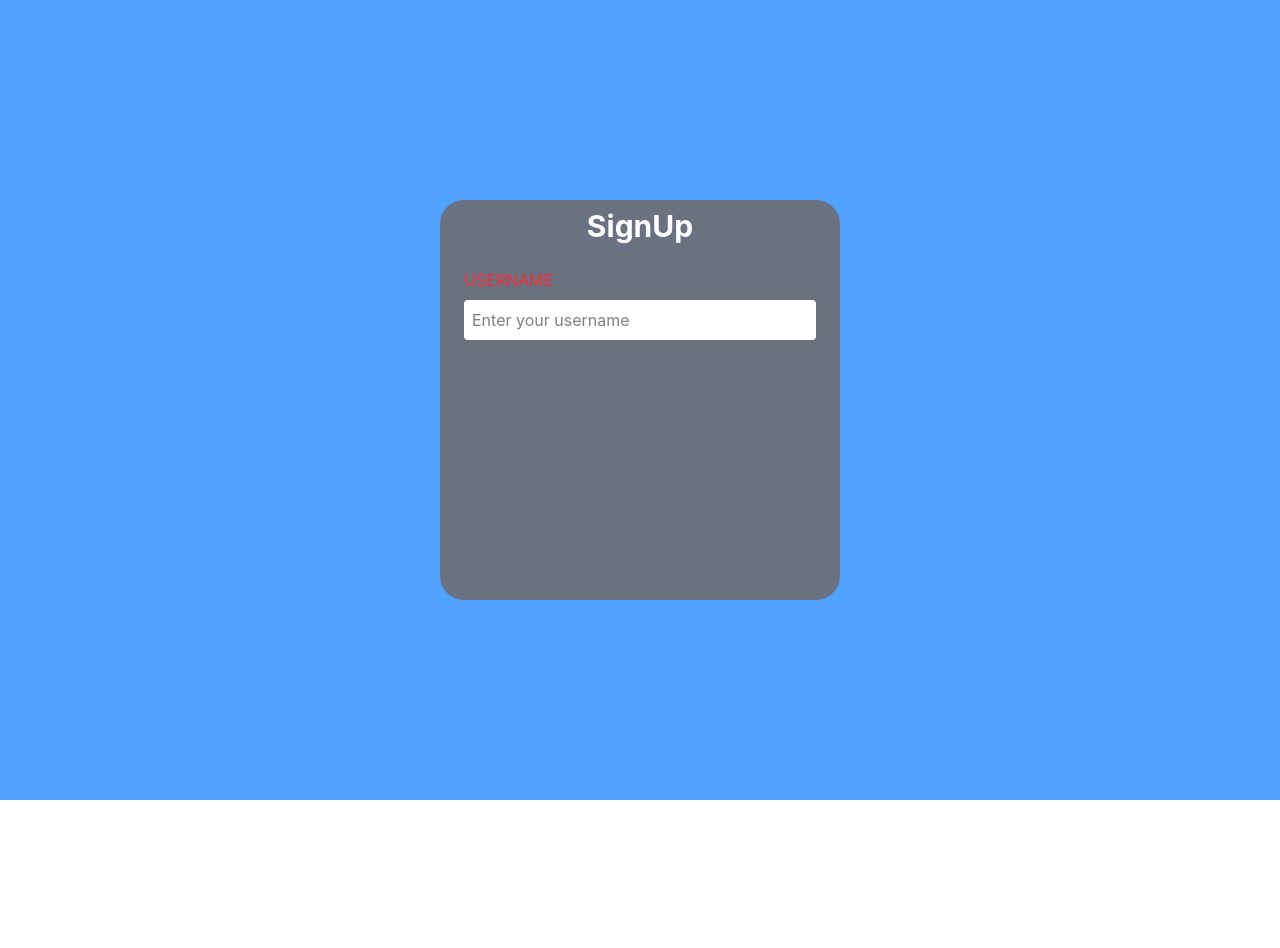
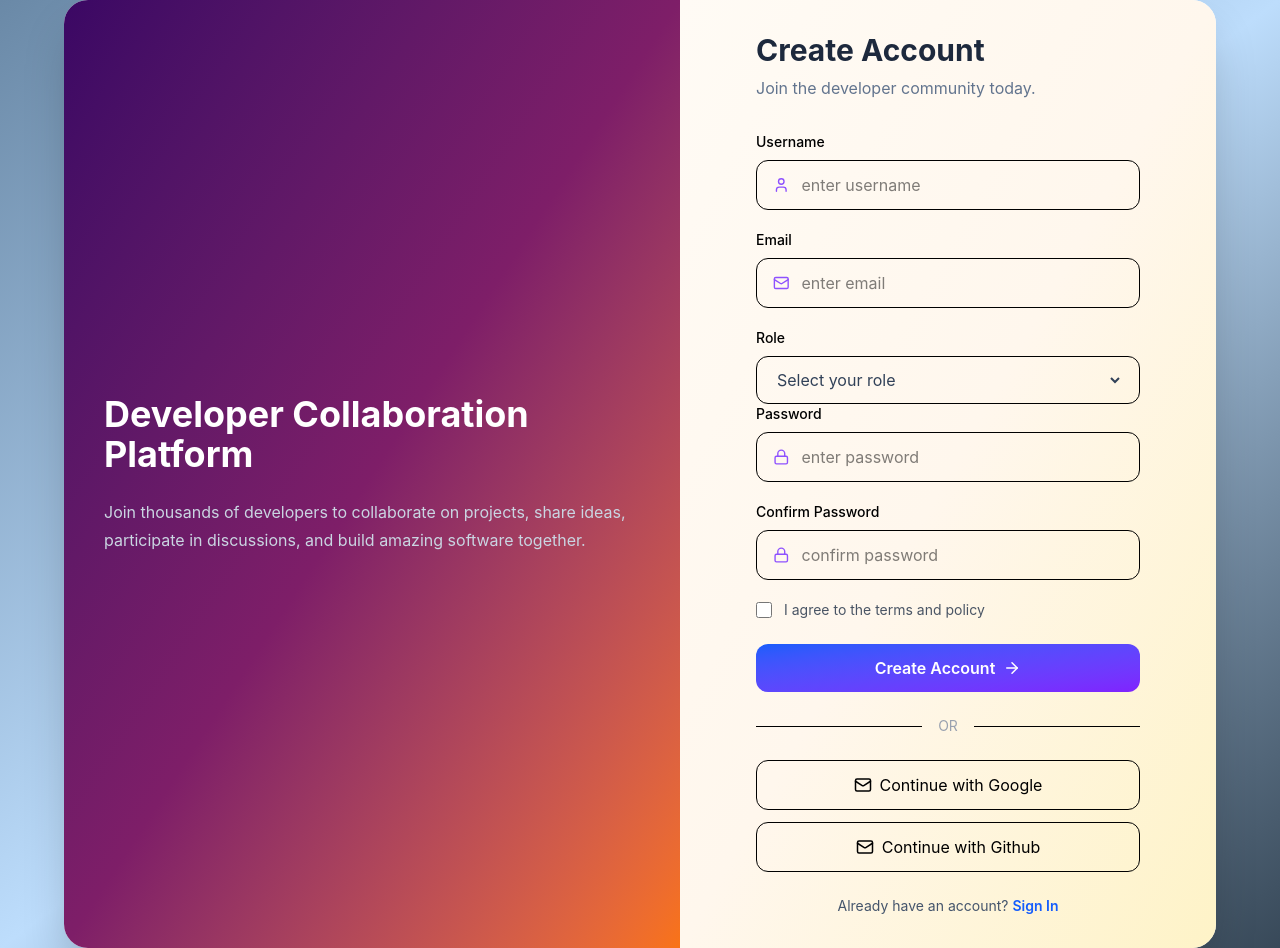
Before and after one commit to ankuryadavgithub/Developer-Collaboration-Platform, a React (Vite) app in the folder client/: page /signup in a window 1280 px wide. Before the commit the page ends 800 px from the top, so only its background shows below. Built offline with nearby package versions, Linux system fonts and the light colour scheme.

Commit message:
Added Login Page Design

```diff
--- a/client/src/pages/signup.jsx
+++ b/client/src/pages/signup.jsx
@@ -4,13 +4,175 @@ import { Mail, Lock, User, ArrowRight } from "lucide-react";
 
 function Signup() {
   return (
-    <div className=" min-h-screen  bg-blue-400 flex justify-center items-center">
-      <div className="bg-gray-500 h-100 w-100 rounded-3xl ">
-        <h1 className="text-3xl font-bold text-white text-center pt-2">SignUp</h1>
-          <div className="m-6 flex flex-col">
-            <label className="text-red-500" htmlFor="name">USERNAME</label>
-            <input id ="name" placeholder="Enter your username" className="mt-2 p-2 bg-white rounded text-black" type="text" />
+    <div className=" min-h-screen  bg-linear-to-br from-[#6A89A7] via-[#BDDDFC] via-[#88BDF2] to-[#384959] flex justify-center items-center">
+      <div className="flex w-full max-w-6xl min-h-[650px] rounded-3xl overflow-hidden shadow-2xl bg-white">
+        {/* /left side */}
+        <div className="flex-1 bg-linear-to-br from-[#3B0764] via-[#7E1E68] to-[#F97316] text-white p-10 flex flex-col justify-center">
+          <h1 className="text-4xl font-bold mb-6">
+            Developer Collaboration Platform
+          </h1>
+          <p className="text-slate-300 leading-7">
+            Join thousands of developers to collaborate on projects, share
+            ideas, participate in discussions, and build amazing software
+            together.
+          </p>
+        </div>
+
+        {/* right side */}
+        <div className="flex-1 bg-linear-to-br from-[#FFFBF5] via-[#FFF7ED] to-[#FEF3C7] flex items-center justify-center">
+          <div className="w-full max-w-md p-8">
+            <h2 className="text-3xl font-bold text-slate-800">
+              Create Account
+            </h2>
+            <p className=" text-slate-500 mt-2 mb-8">
+              Join the developer community today.
+            </p>
+
+            {/* username */}
+            <div className="mb-5">
+              <label
+                htmlFor="username"
+                className="block text-sm font-medium mb-2"
+              >
+                Username
+              </label>
+              <div className="flex items-center border rounded-xl px-4 py-3  focus-within:border-blue-600 focus-within:ring-2 focus-within:ring-violet-400 transition">
+                <User size={18} className="text-violet-500" />
+                <input
+                  className="ml-3 w-full outline-none bg-transparent"
+                  id="username"
+                  type="text"
+                  placeholder="enter username"
+                />
+              </div>
+            </div>
+
+            {/* email */}
+            <div className="mb-5">
+              <label htmlFor="email" className="block text-sm font-medium mb-2">
+                Email
+              </label>
+              <div className="flex items-center border rounded-xl px-4 py-3  focus-within:border-blue-600 focus-within:ring-2 focus-within:ring-violet-400 transition">
+                <Mail size={18} className="text-violet-500" />
+                <input
+                  className="ml-3 w-full outline-none bg-transparent"
+                  id="email"
+                  type="email"
+                  placeholder="enter email"
+                />
+              </div>
+            </div>
+
+            {/* role selection */}
+            <label
+              htmlFor="roleSelect"
+              className="block text-sm font-medium mb-2"
+            >
+              Role
+            </label>
+            <div className="flex items-center border rounded-xl px-4 py-3  focus-within:border-blue-600 focus-within:ring-2 focus-within:ring-violet-400 transition">
+              <select
+                name="roleSelection"
+                id="roleSelect"
+                className="w-full bg-transparent outline-none text-slate-700 cursor-pointer"
+              >
+                <option value="" disabled selected>
+                  Select your role
+                </option>
+                <option value="project_manager">Project Manager</option>
+                <option value="Developer">Developer</option>
+                <option value="frontend_developer">Frontend Developer</option>
+                <option value="backend_developer">Backend Developer</option>
+                <option value="cloud_engineer">Cloud Engineer</option>
+                <option value="data_scientist">Data Scientist</option>
+                <option value="Intern">Intern</option>
+              </select>
+            </div>
+
+            {/* password */}
+            <div className="mb-5">
+              <label
+                htmlFor="password"
+                className="block text-sm font-medium mb-2"
+              >
+                Password
+              </label>
+              <div className="flex items-center border rounded-xl px-4 py-3  focus-within:border-blue-600 focus-within:ring-2 focus-within:ring-violet-400 transition">
+                <Lock size={18} className="text-violet-500" />
+                <input
+                  className="ml-3 w-full outline-none bg-transparent"
+                  id="password"
+                  type="password"
+                  placeholder="enter password"
+                />
+              </div>
+            </div>
+
+            {/* confirm password */}
+            <div className="mb-5">
+              <label
+                htmlFor="confirmPassword"
+                className="block text-sm font-medium mb-2"
+              >
+                Confirm Password
+              </label>
+              <div className="flex items-center border rounded-xl px-4 py-3  focus-within:border-blue-600 focus-within:ring-2 focus-within:ring-violet-400 transition">
+                <Lock size={18} className="text-violet-500" />
+                <input
+                  className="ml-3 w-full outline-none bg-transparent"
+                  id="confirmPassword"
+                  type="password"
+                  placeholder="confirm password"
+                />
+              </div>
+            </div>
+
+            {/* terms and policy checkbox */}
+            <div className="flex items-center mb-6">
+              <input
+                className="h-4 w-4 rounded border-slate-300 text-blue-600 mr-3"
+                type="checkbox"
+              />
+              <span className="text-sm text-gray-600">
+                I agree to the terms and policy
+              </span>
+            </div>
+
+            {/* create account button */}
+            <button className="w-full rounded-xl bg-linear-to-br from-blue-600 to-violet-600 hover:from-blue-700 hover:to-violet-700 text-white py-3 font-semibold flex justify-center items-center hover:scale-[1.02] active:scale-95 transition-all duration-200 gap-2 ">
+              Create Account
+              <ArrowRight size={18} />
+            </button>
+
+            {/* divider */}
+            <div className="flex items-center my-6">
+              <div className="flex-1 border-t"></div>
+              <span className="mx-4 text-sm text-gray-400">OR</span>
+              <div className="flex-1 border-t"></div>
+            </div>
+
+            {/*Login with google button  */}
+            <button className="w-full rounded-xl border py-3 flex items-center justify-center gap-2 hover:bg-slate-100 transition duration-200">
+              <Mail size={18} />
+              Continue with Google
+            </button>
+
+            {/* login with github button */}
+            <button className="w-full rounded-xl border py-3 mt-3 gap-2 flex items-center justify-center hover:bg-slate-100 transition duration-200">
+              <Mail size={18} />
+              Continue with Github
+            </button>
+            <p className="text-center mt-6 text-sm text-slate-600">
+              Already have an account?{" "}
+              <Link
+                to="/login"
+                className="text-blue-600 font-semibold hover:underline"
+              >
+                Sign In
+              </Link>
+            </p>
           </div>
+        </div>
       </div>
     </div>
   );
```
